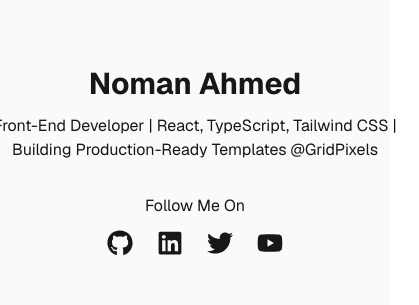
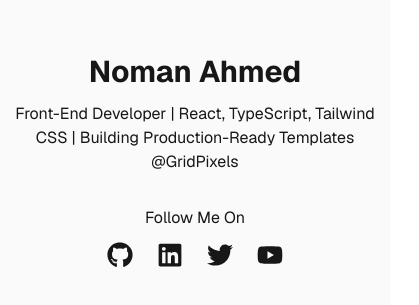
Before and after one commit to HackWithNoman/hackwithnoman-site, a Next.js app: page / in a window 390 px wide. Shown: the part 261-566 px from the top of the page, 419 px wide, since content can reach past the window. Built offline with nearby package versions, Linux system fonts and the light colour scheme.

Commit message:
updated fontsize

```diff
--- a/src/app/page.tsx
+++ b/src/app/page.tsx
@@ -6,7 +6,7 @@ export default function Home() {
     <div className="flex flex-col min-h-screen items-center justify-center bg-zinc-50 font-sans dark:bg-black">
       <section className="flex flex-col items-center">
         <h1 className="text-3xl mb-3 font-bold">Noman Ahmed</h1>
-        <h2 className="w-md lg:w-lg  text-center">
+        <h2 className="max-w-lg  text-center">
           Front-End Developer | React, TypeScript, Tailwind CSS | Building
           Production-Ready Templates @GridPixels
         </h2>
```
